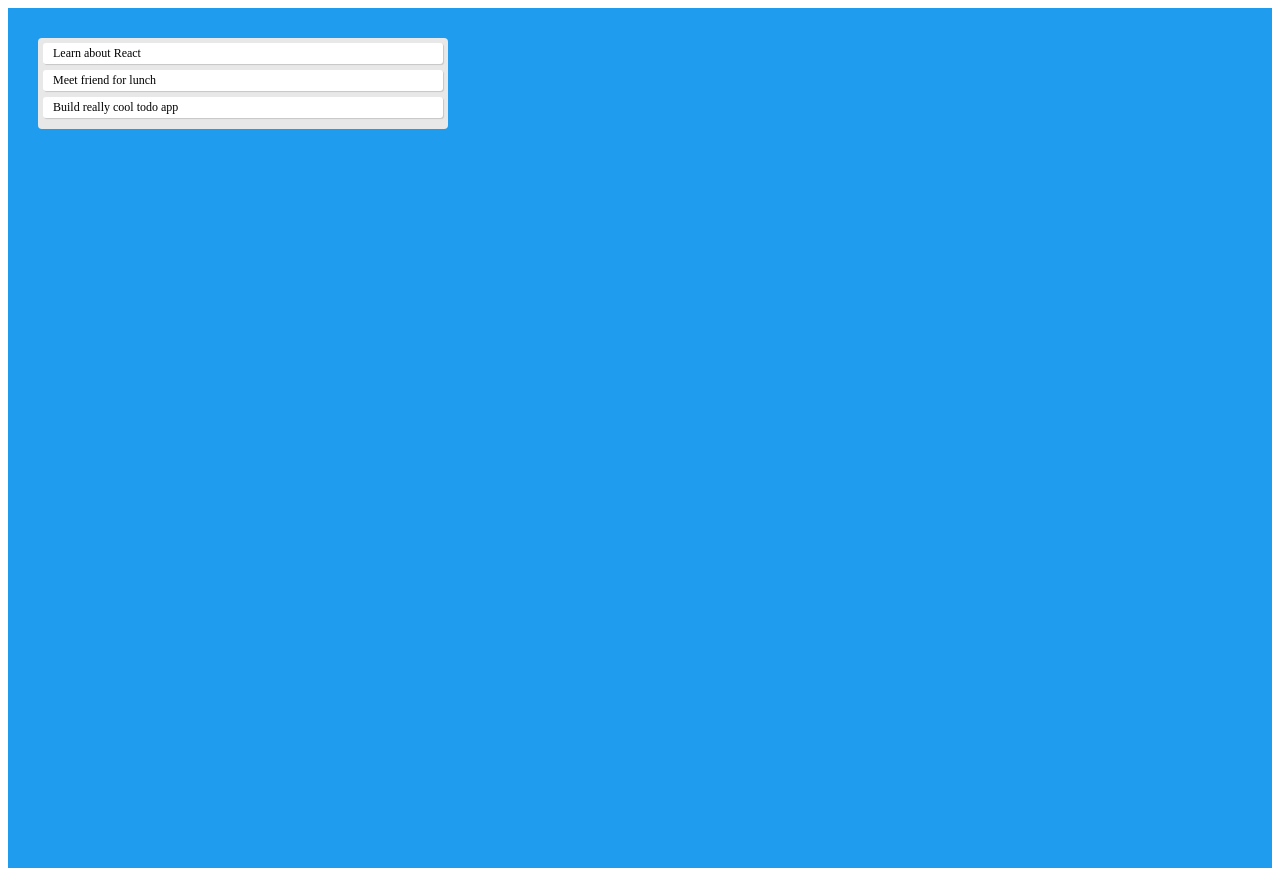
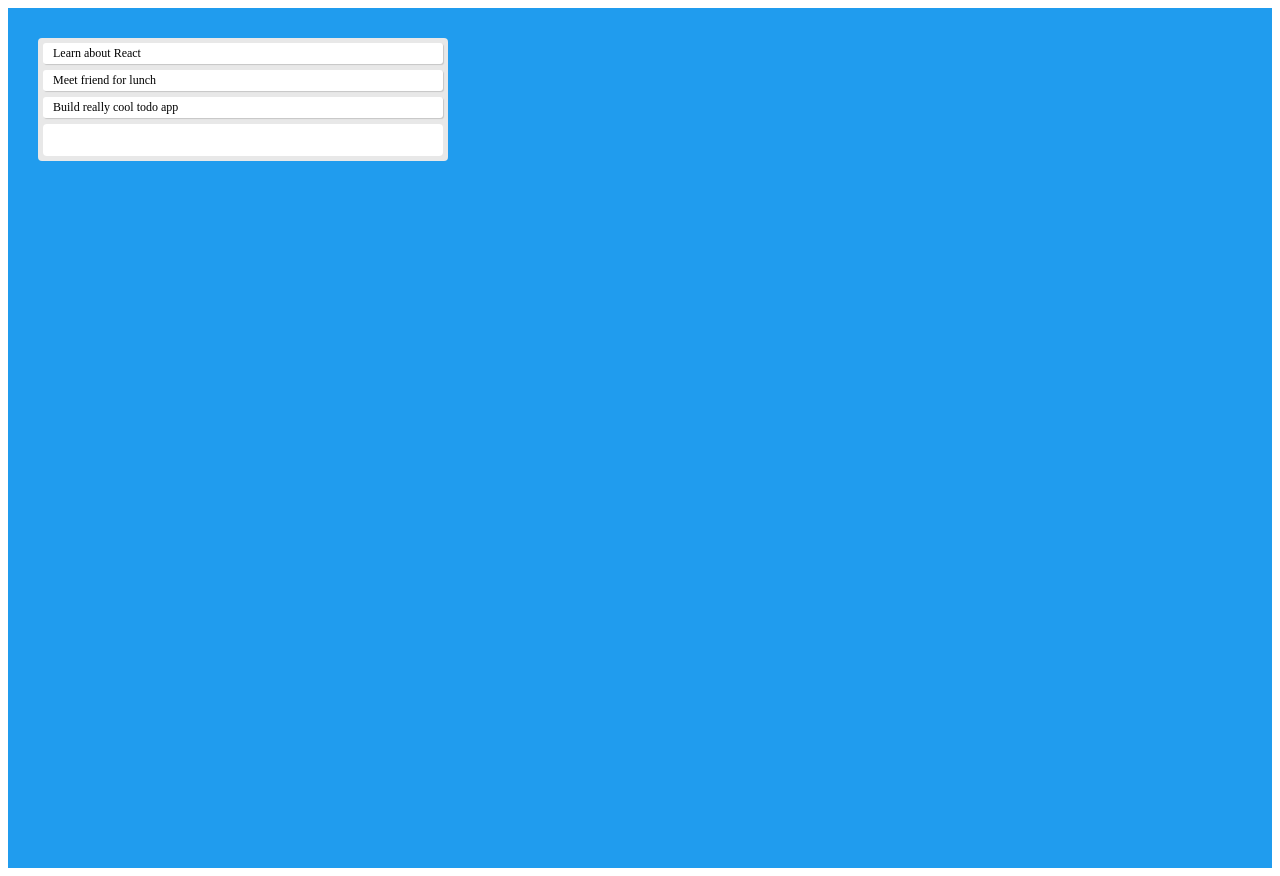
Before and after one commit to jethroglaudin/reactHooksTodo, a React (Create React App) app in the folder client/: page / in a window 1280 px wide. Built offline with nearby package versions, Linux system fonts and the light colour scheme.

Commit message:
added TodoForm component within return. Now todos are able to be created and saved to the list

```diff
--- a/client/src/App.js
+++ b/client/src/App.js
@@ -43,6 +43,7 @@ function App() {
         {todos.map((todo, index) => (
           <Todo key={index} index={index} todo={todo} />
         ))}
+        <TodoForm addTodo={addTodo} />
       </div>
     </div>
   );
```
